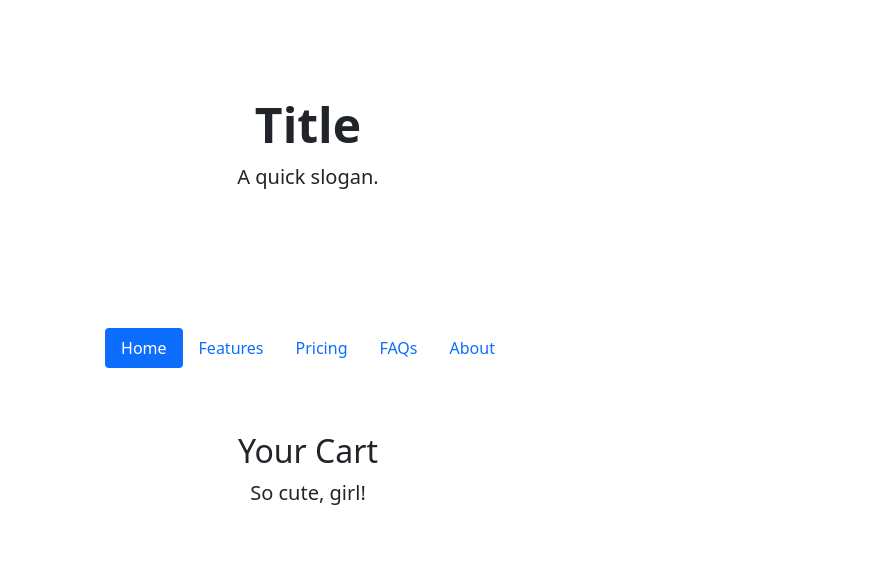
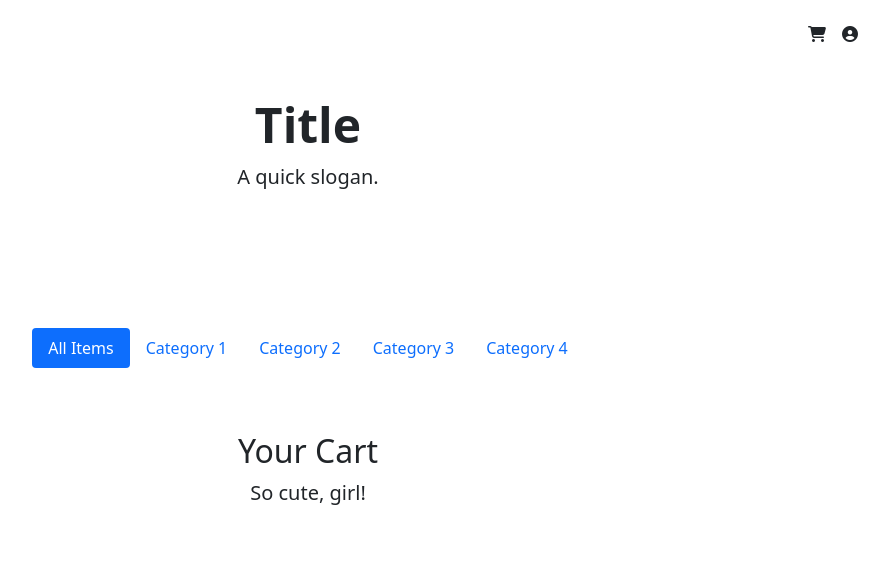
Before and after one commit to marinasaburova/WebFinalProject, a PHP site: page /page/cart.php in a window 1280 px wide. Shown: the top 567 px of the page, without its empty margins (332-1221 px from the left). Run offline with PHP 8.4, Linux system fonts and the light colour scheme; some libraries are stand-ins or nearby versions.

Commit message:
style changes

```diff
--- a/view/header.php
+++ b/view/header.php
@@ -10,6 +10,7 @@
 
   <!-- Bootstrap CSS -->
   <link href="https://cdn.jsdelivr.net/npm/bootstrap@5.1.3/dist/css/bootstrap.min.css" rel="stylesheet" integrity="sha384-1BmE4kWBq78iYhFldvKuhfTAU6auU8tT94WrHftjDbrCEXSU1oBoqyl2QvZ6jIW3" crossorigin="anonymous" />
+  <script src="https://kit.fontawesome.com/17b17c0b96.js" crossorigin="anonymous"></script>
 
   <title>Shopping Site</title>
 </head>
@@ -17,8 +18,16 @@
 <body>
   <!-- Container -->
   <div class="container-fluid">
+
+    <!-- Mini Nav -->
+    <div class="container d-flex justify-content-end flex-wrap sticky-top" style="z-index: 1022; top:14px">
+      <ul class="nav">
+        <li class="nav-item"><a href="cart.php#view" class="nav-link link-dark px-2"><i class="fa-solid fa-cart-shopping"></i></a></li>
+        <li class="nav-item"><a href="account.php#view" class="nav-link link-dark px-2"><i class="fa-solid fa-circle-user"></i></a></li>
+      </ul>
+    </div>
     <!-- Header -->
-    <div class="px-4 py-5 my-5 text-center">
+    <div class="px-4 py-5 mb-5 mt-2 text-center">
       <h1 class="display-5 fw-bold">Title</h1>
       <div class="col-lg-6 mx-auto">
         <p class="lead mb-4">A quick slogan.</p>
--- a/view/navigation.php
+++ b/view/navigation.php
@@ -3,12 +3,12 @@
   <header class="d-flex justify-content-center py-3 bg-white">
     <ul class="nav nav-pills">
       <li class="nav-item">
-        <a href="#" class="nav-link active" aria-current="page">Home</a>
+        <a href="home.php" class="nav-link active" aria-current="page">All Items</a>
       </li>
-      <li class="nav-item"><a href="#" class="nav-link">Features</a></li>
-      <li class="nav-item"><a href="#" class="nav-link">Pricing</a></li>
-      <li class="nav-item"><a href="#" class="nav-link">FAQs</a></li>
-      <li class="nav-item"><a href="#" class="nav-link">About</a></li>
+      <li class="nav-item"><a href="home.php" class="nav-link">Category 1</a></li>
+      <li class="nav-item"><a href="home.php" class="nav-link">Category 2</a></li>
+      <li class="nav-item"><a href="home.php" class="nav-link">Category 3</a></li>
+      <li class="nav-item"><a href="home.php" class="nav-link">Category 4</a></li>
     </ul>
   </header>
 </nav>
```
